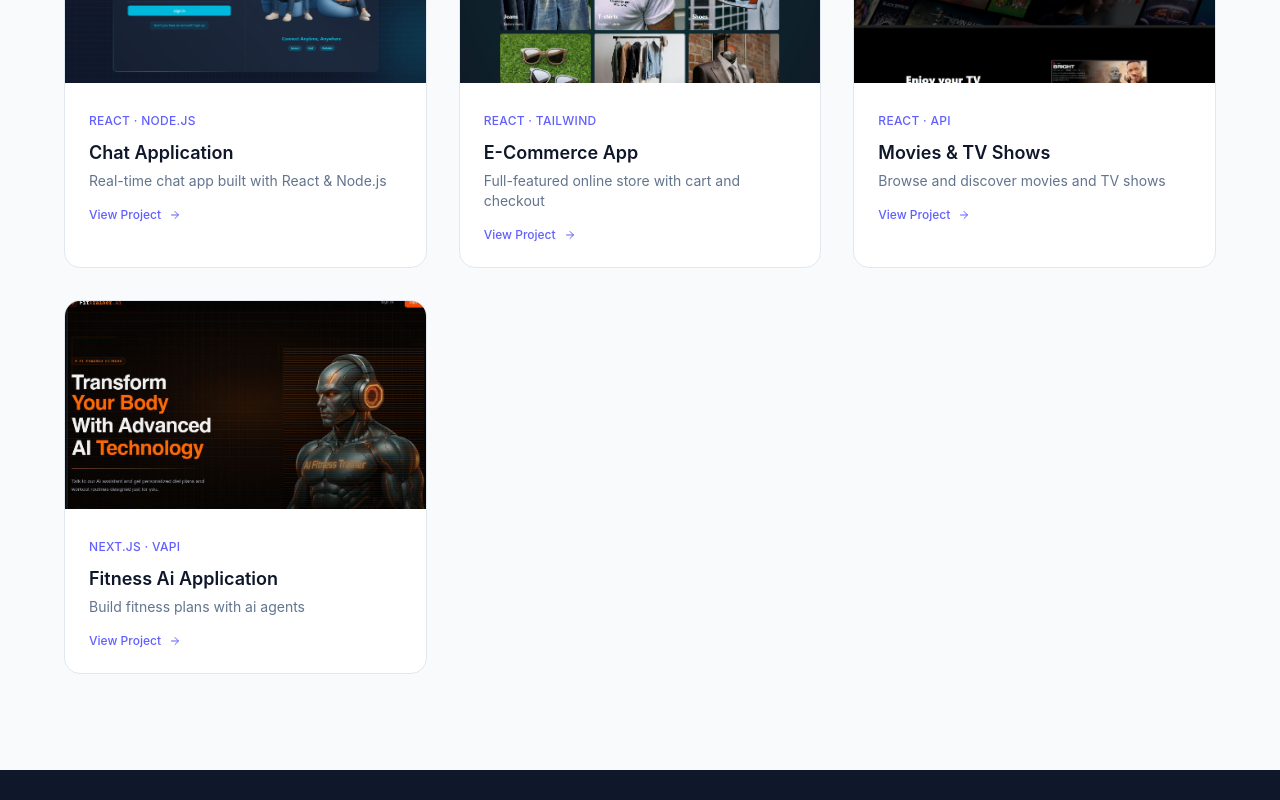
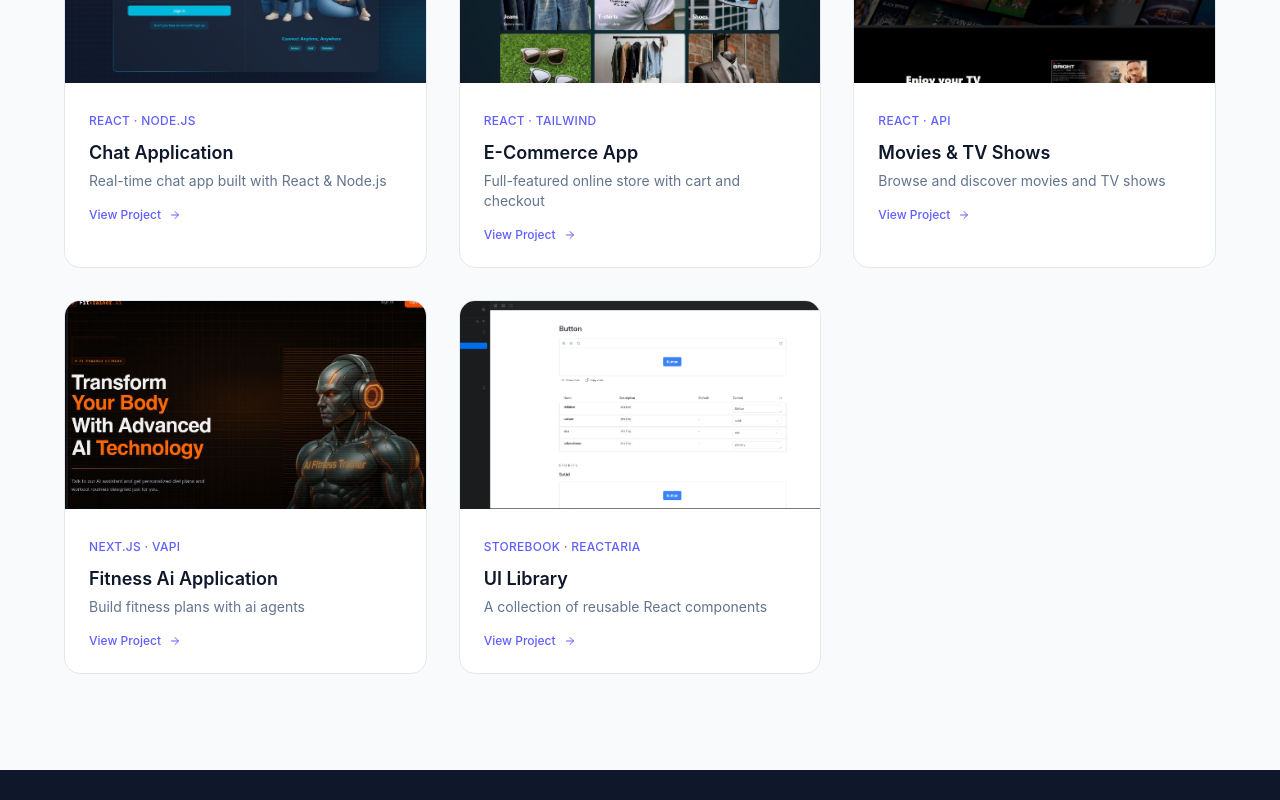
Before and after one commit to Mahmoud-Refaat07/Portfolio, a React (Vite) app: page / in a window 1280 px wide. Shown: the part 2608-3408 px from the top of the page. Built offline with nearby package versions, Linux system fonts and the light colour scheme.

Commit message:
added ui library project

```diff
--- a/src/App.jsx
+++ b/src/App.jsx
@@ -29,6 +29,7 @@ import chatifyPicture from "./assets/chatify.png";
 import eCommercePicture from "./assets/ecommerce.png";
 import flixoraPicture from "./assets/flixora.png";
 import fitnessAiPicture from "./assets/fittnes-ai.png";
+import uiLibraryPicture from "./assets/uiLibrary.png";
 import { useEffect, useState } from "react";
 
 const App = () => {
@@ -412,6 +413,13 @@ const App = () => {
                 href: "https://fitness-trainer-ai-jet.vercel.app",
                 tag: "Next.js · Vapi ",
               },
+              {
+                src: uiLibraryPicture,
+                title: "UI Library",
+                desc: "A collection of reusable React components",
+                href: "https://agent-69d209c86cb62cb1989--dynamic-sawine-51bb04.netlify.app/",
+                tag: "Storebook · ReactAria",
+              },
             ].map(({ src, title, desc, href, tag }, i) => (
               <motion.a
                 key={title}
```
Also changed, not shown: src/assets/uiLibrary.png (added).
